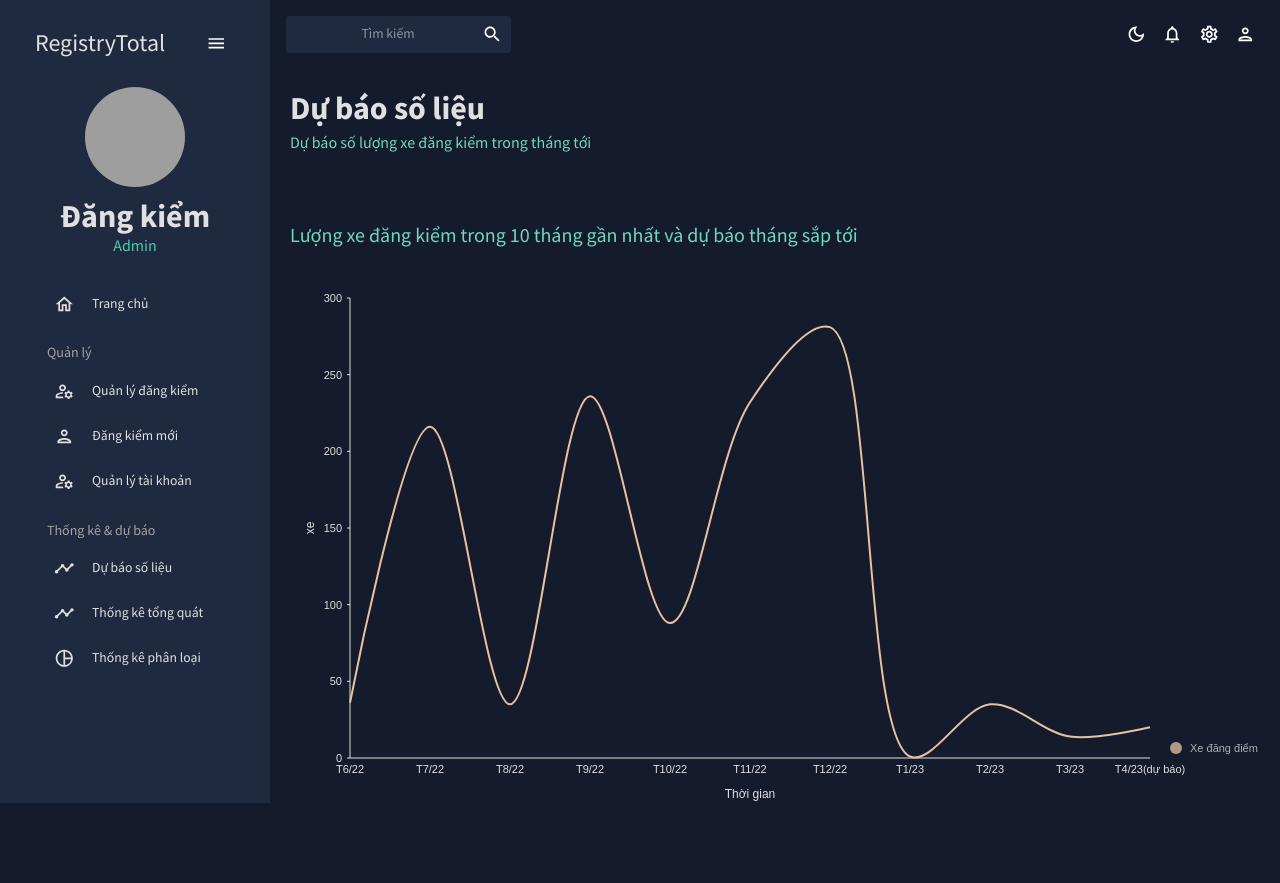
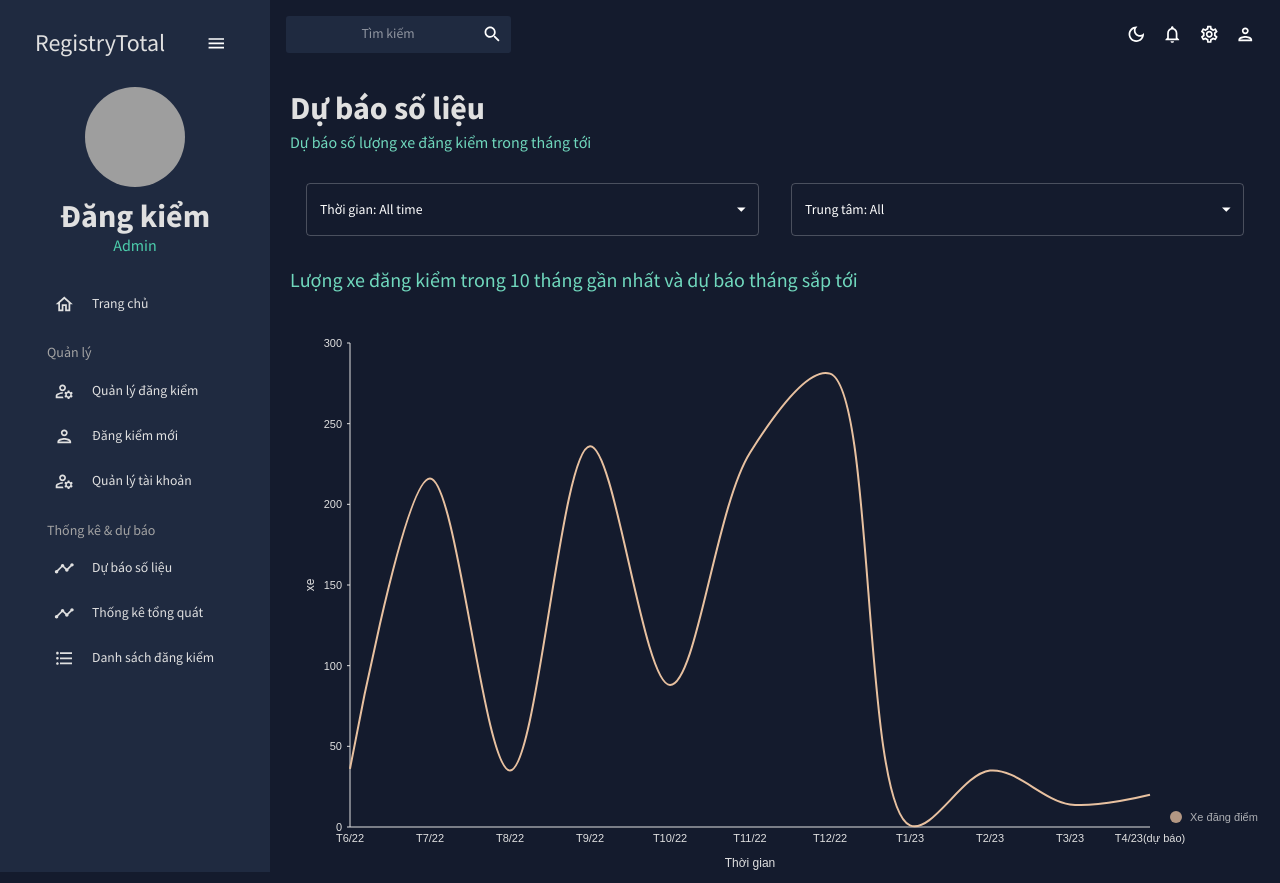
Before and after one commit to SeaDragon1312/webcuoiky, a React (Create React App) app in the folder client/: page /line in a window 1280 px wide. Before the commit the page ends 815 px from the top, so only its background shows below. Built offline with nearby package versions, Linux system fonts and the light colour scheme; grey boxes are pictures that could not be loaded.

Commit message:
update danh sách đăng kiểm và dự báo

```diff
--- a/client/src/data/mockData.js
+++ b/client/src/data/mockData.js
@@ -47,11 +47,11 @@ export const mockLineData = [
                 y: 14,
             },
             {
-            x:"T4/23(dự báo)",
+                x: "T4/23(dự báo)",
                 y: 20,
-        }
+            },
         ],
-    }
+    },
 ];
 
 export const mockPieData = [
@@ -123,5 +123,52 @@ export const mockLineData = [
         center: "Trung tâm Hà Nội 1",
         date: "01/04/2023",
     },
+];
 
+export const sampleRegistrationData = [
+    {
+        id: 1,
+        car: "Toyota Corolla",
+        customer: "John Doe",
+        date: "2023-12-01",
+        amount: "$200",
+        "payment-mode": "Credit Card",
+        status: "Completed",
+    },
+    {
+        id: 2,
+        car: "Honda Civic",
+        customer: "Jane Smith",
+        date: "2023-12-10",
+        amount: "$180",
+        "payment-mode": "Cash",
+        status: "Pending",
+    },
+    {
+        id: 3,
+        car: "Ford Mustang",
+        customer: "Alice Johnson",
+        date: "2023-11-25",
+        amount: "$250",
+        "payment-mode": "Bank Transfer",
+        status: "Completed",
+    },
+    {
+        id: 4,
+        car: "Tesla Model 3",
+        customer: "Bob Brown",
+        date: "2023-11-30",
+        amount: "$300",
+        "payment-mode": "Credit Card",
+        status: "Failed",
+    },
+    {
+        id: 5,
+        car: "Hyundai Elantra",
+        customer: "Charlie White",
+        date: "2023-12-15",
+        amount: "$220",
+        "payment-mode": "Cash",
+        status: "Pending",
+    },
 ];
--- a/client/src/scenes/global/Sidebar.jsx
+++ b/client/src/scenes/global/Sidebar.jsx
@@ -7,9 +7,9 @@ import { tokens } from "../../theme";
 import HomeOutlinedIcon from "@mui/icons-material/HomeOutlined";
 import ManageAccountsOutlinedIcon from "@mui/icons-material/ManageAccountsOutlined";
 import PersonOutlinedIcon from "@mui/icons-material/PersonOutlined";
-import PieChartOutlineOutlinedIcon from "@mui/icons-material/PieChartOutlineOutlined";
 import TimelineOutlinedIcon from "@mui/icons-material/TimelineOutlined";
 import MenuOutlinedIcon from "@mui/icons-material/MenuOutlined";
+import FormatListBulletedIcon from "@mui/icons-material/FormatListBulleted";
 
 const Item = ({ title, to, icon, selected, setSelected }) => {
     const theme = useTheme();
@@ -183,9 +183,9 @@ const Sidebar = () => {
                             setSelected={setSelected}
                         />
                         <Item
-                            title="Thống kê phân loại"
-                            to="/pie"
-                            icon={<PieChartOutlineOutlinedIcon />}
+                            title="Danh sách đăng kiểm"
+                            to="/registration-list"
+                            icon={<FormatListBulletedIcon />}
                             selected={selected}
                             setSelected={setSelected}
                         />
--- a/client/src/scenes/line/index.jsx
+++ b/client/src/scenes/line/index.jsx
@@ -1,10 +1,14 @@
-import { Typography, Box, useTheme } from "@mui/material";
+import { useState } from "react";
+import { Typography, Box, MenuItem, Select, useTheme } from "@mui/material";
 import Header from "../../components/Header";
 import LineChart from "../../components/LineChart";
+import { mockRegistry } from "../../data/mockData";
 import { tokens } from "../../theme";
 const Line = () => {
     const theme = useTheme();
     const colors = tokens(theme.palette.mode);
+    const [time, setTime] = useState();
+    const [center, setCenter] = useState("all");
     return (
         <Box m="20px">
             <Header
@@ -12,7 +16,59 @@ const Line = () => {
                 subtitle="Dự báo số lượng xe đăng kiểm trong tháng tới "
             />
 
-            <Box height="75vh" paddingTop={5}>
+            <Box
+                sx={{
+                    display: "flex",
+                    // flexDirection: "row",
+                    paddingBottom: 2,
+                    placeContent: "space-between",
+                }}
+            >
+                <Select
+                    sx={{ flex: 1, marginX: 2 }}
+                    id="time"
+                    value={time}
+                    defaultValue={0}
+                    onChange={(e) => {
+                        setTime(e.target.value);
+                    }}
+                    label="Time"
+                >
+                    <MenuItem disabled value={-1}>
+                        <em>Khoảng thời gian: </em>
+                    </MenuItem>
+                    <MenuItem value={0}>Thời gian: All time</MenuItem>
+                    <MenuItem value={1}>Quý I</MenuItem>
+                    <MenuItem value={2}>Quý II</MenuItem>
+                    <MenuItem value={3}>Quý III</MenuItem>
+                    <MenuItem value={4}>Quý IV</MenuItem>
+                </Select>
+                <Select
+                    sx={{ flex: 1, marginX: 2 }}
+                    id="center"
+                    value={center}
+                    defaultValue={"all"}
+                    onChange={(e) => {
+                        setCenter(e.target.value);
+                    }}
+                    label="Trung tâm"
+                    InputLabelProps={{
+                        sx: { color: colors.grey[800] },
+                    }}
+                >
+                    <MenuItem disabled value="">
+                        <em>Trung tâm: </em>
+                    </MenuItem>
+                    <MenuItem value={"all"}>Trung tâm: All</MenuItem>
+                    {mockRegistry.map((item) => (
+                        <MenuItem key={item.center} value={item.center}>
+                            {item.center}
+                        </MenuItem>
+                    ))}
+                </Select>
+            </Box>
+
+            <Box height="75vh" paddingTop={2}>
                 <Typography variant="h4" color={colors.greenAccent[400]}>
                     Lượng xe đăng kiểm trong 10 tháng gần nhất và dự báo tháng
                     sắp tới
--- a/client/src/scenes/pie/index.jsx
+++ /dev/null
@@ -1,16 +0,0 @@
-import { Box } from "@mui/material";
-import Header from "../../components/Header";
-import PieChart from "../../components/PieChart";
-
-const Pie = () => {
-  return (
-    <Box m="20px">
-      <Header title="Thống kê phân loại" subtitle="Phân loại xe đã đăng kiểm theo mục đích sử dụng" />
-      <Box height="75vh">
-        <PieChart />
-      </Box>
-    </Box>
-  );
-};
-
-export default Pie;
--- /dev/null
+++ b/client/src/scenes/registrationList/index.jsx
@@ -0,0 +1,61 @@
+import React, { useState } from "react";
+import { Box, Button, useTheme } from "@mui/material";
+import { DataGrid } from "@mui/x-data-grid";
+import Header from "../../components/Header";
+import { sampleRegistrationData } from "../../data/mockData";
+import { tokens } from "../../theme";
+
+const RegistrationList = () => {
+    const theme = useTheme();
+    const colors = tokens(theme.palette.mode);
+    const columns = [
+        { field: "id", headerName: "ID", flex: 1 },
+        { field: "car", headerName: "Car", flex: 6 },
+        {
+            field: "customer",
+            headerName: "Customer",
+            flex: 6,
+        },
+        { field: "date", headerName: "Date", flex: 5 },
+        { field: "amount", headerName: "Amount", flex: 5 },
+        { field: "payment-mode", headerName: "Payment Mode", flex: 5 },
+        { field: "status", headerName: "Status", flex: 6 },
+        {
+            field: "action",
+            headerName: "Action",
+            flex: 5,
+            renderCell: (params) => (
+                <Box>
+                    <Button variant="contained" color="primary" size="small">
+                        Edit
+                    </Button>
+                    <Button variant="contained" color="primary" size="small">
+                        Delete
+                    </Button>
+                </Box>
+            ),
+        },
+    ];
+
+    const rows = sampleRegistrationData;
+
+    return (
+        <Box m="20px">
+            <Header title="Thống kê" subtitle="Số liệu đăng kiểm" />
+            <Button
+                variant="outlined"
+                sx={{ marginBottom: 2, color: colors.grey[100] }}
+            >
+                + Add Customer
+            </Button>
+            <DataGrid
+                rows={rows} // Dữ liệu hàng
+                columns={columns} // Cấu trúc cột
+                pageSize={5} // Số hàng mỗi trang
+                rowsPerPageOptions={[5, 10, 20]} // Các tùy chọn số hàng mỗi trang
+            />
+        </Box>
+    );
+};
+
+export default RegistrationList;
--- a/client/src/scenes/statistics/index.jsx
+++ b/client/src/scenes/statistics/index.jsx
@@ -5,16 +5,14 @@ import {
     Select,
     MenuItem,
     Button,
-    IconButton,
 } from "@mui/material";
 import Grid from "@mui/material/Unstable_Grid2";
 import Header from "../../components/Header";
-import LineChart from "../../components/LineChart";
 import { tokens } from "../../theme";
 import { useState } from "react";
 import { mockRegistry } from "../../data/mockData";
-import DownloadOutlinedIcon from "@mui/icons-material/DownloadOutlined";
 import DataCard from "../../components/DataCard";
+import PieChart from "../../components/PieChart";
 
 function Statistics() {
     const theme = useTheme();
@@ -51,7 +49,7 @@ function Statistics() {
                         <MenuItem disabled value={-1}>
                             <em>Khoảng thời gian: </em>
                         </MenuItem>
-                        <MenuItem value={0}>All time</MenuItem>
+                        <MenuItem value={0}>Thời gian: All time</MenuItem>
                         <MenuItem value={1}>Quý I</MenuItem>
                         <MenuItem value={2}>Quý II</MenuItem>
                         <MenuItem value={3}>Quý III</MenuItem>
@@ -73,7 +71,7 @@ function Statistics() {
                         <MenuItem disabled value="">
                             <em>Trung tâm: </em>
                         </MenuItem>
-                        <MenuItem value={"all"}>All</MenuItem>
+                        <MenuItem value={"all"}>Trung tâm: All</MenuItem>
                         {mockRegistry.map((item) => (
                             <MenuItem key={item.center} value={item.center}>
                                 {item.center}
@@ -93,10 +91,11 @@ function Statistics() {
                         <MenuItem disabled value={-1}>
                             <em>Dây chuyền: </em>
                         </MenuItem>
-                        <MenuItem value={0}>All</MenuItem>
-                        <MenuItem value={20}>Twenty</MenuItem>
-                        <MenuItem value={21}>Twenty one</MenuItem>
-                        <MenuItem value={22}>Twenty one and a half</MenuItem>
+                        <MenuItem value={0}>Dây chuyền: All</MenuItem>
+                        <MenuItem value={20}>Dây chuyền Hà Đông</MenuItem>
+                        <MenuItem value={21}>Dây chuyền Đống Đa</MenuItem>
+                        <MenuItem value={22}>Dây chuyền Đông Anh</MenuItem>
+                        <MenuItem value={22}>Dây chuyền Long Biên</MenuItem>
                     </Select>
                 </Box>
 
@@ -234,43 +233,18 @@ function Statistics() {
                             ))}
                         </Box>
                     </Grid>
+                </Grid>
+            </Box>
 
-                    <Grid xs={12} md={12}>
-                        <Box
-                            p="0 30px"
-                            backgroundColor={colors.primary[400]}
-                            display="flex "
-                            justifyContent="space-between"
-                            alignItems="center"
-                            height="50px"
-                        >
-                            <Typography
-                                variant="h5"
-                                fontWeight="600"
-                                color={colors.greenAccent[500]}
-                            >
-                                Biểu đồ thống kê và dự báo lượng xe đăng kiểm
-                                của trung tâm
-                            </Typography>
-
-                            <IconButton>
-                                <DownloadOutlinedIcon
-                                    sx={{
-                                        fontSize: "26px",
-                                        color: colors.greenAccent[500],
-                                    }}
-                                />
-                            </IconButton>
-                        </Box>
-                        <Box
-                            height="250px"
-                            m="-20px 0 0 0"
-                            backgroundColor={colors.primary[400]}
-                        >
-                            <LineChart isDashboard={true} />
-                        </Box>
-                    </Grid>
-                </Grid>
+            {/* Biểu đồ tròn */}
+            <Box m="20px">
+                <Header
+                    title="Thống kê phân loại"
+                    subtitle="Phân loại xe đã đăng kiểm theo mục đích sử dụng"
+                />
+                <Box height="75vh">
+                    <PieChart />
+                </Box>
             </Box>
         </Box>
     );
```
Also changed, not shown: client/src/App.js (+15 -4 lines). Lines whose indentation alone changed are shown as unchanged.
